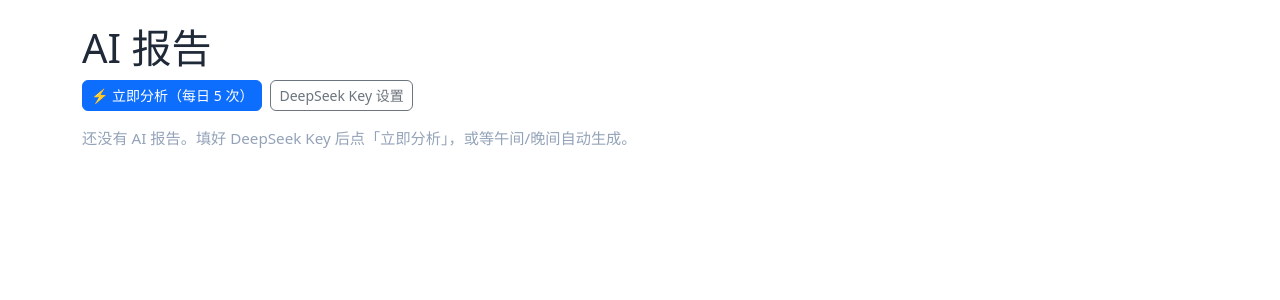
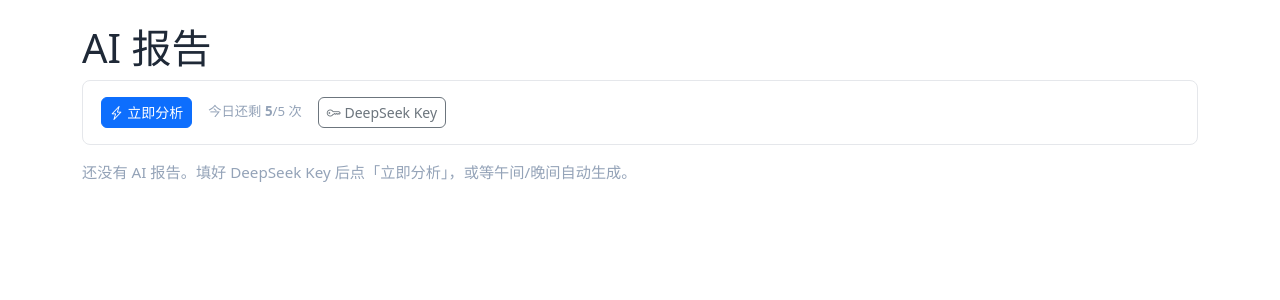
Before and after one commit to hejinlin0824/fund.whatsyourname.top, a Django app: page /aiagent/ in a window 1280 px wide. Shown: the part 56-356 px from the top of the page. Run offline with Django 5.2, Linux system fonts and the light colour scheme; the visitor is signed in with stand-in values (Sample User, id 1); data that the repository does not hold is empty.

Commit message:
feat(aiagent): on-demand quota display + loading feedback + report delete

```diff
--- a/aiagent/urls.py
+++ b/aiagent/urls.py
@@ -6,5 +6,6 @@ urlpatterns = [
     path("", views.report_list, name="report-list"),
     path("key/", views.key_settings, name="key-settings"),
     path("on-demand/", views.on_demand, name="on-demand"),
+    path("<int:pk>/delete/", views.report_delete, name="report-delete"),
     path("<int:pk>/", views.report_detail, name="report-detail"),
 ]
--- a/aiagent/views.py
+++ b/aiagent/views.py
@@ -14,7 +14,19 @@ ON_DEMAND_DAILY_LIMIT = 5
 @login_required
 def report_list(request):
     reps = AnalysisReport.objects.filter(user=request.user)
-    return render(request, "aiagent/report_list.html", {"reports": reps})
+    today = timezone.localdate()
+    used = AnalysisReport.objects.filter(user=request.user, type="ondemand", date=today).count()
+    remaining = max(0, ON_DEMAND_DAILY_LIMIT - used)
+    return render(request, "aiagent/report_list.html",
+                  {"reports": reps, "limit": ON_DEMAND_DAILY_LIMIT, "remaining": remaining})
+
+
+@login_required
+@require_POST
+def report_delete(request, pk):
+    rep = get_object_or_404(AnalysisReport, pk=pk, user=request.user)
+    rep.delete()
+    return redirect("aiagent:report-list")
 
 
 @login_required
--- a/templates/aiagent/report_list.html
+++ b/templates/aiagent/report_list.html
@@ -1,11 +1,19 @@
 {% extends "base.html" %}
 {% block content %}
 <h1>AI 报告</h1>
-<div class="d-flex flex-wrap gap-2 mb-3">
-  <form method="post" action="{% url 'aiagent:on-demand' %}">{% csrf_token %}
-    <button type="submit" class="btn btn-primary btn-sm">⚡ 立即分析（每日 5 次）</button>
-  </form>
-  <a class="btn btn-outline-secondary btn-sm" href="{% url 'aiagent:key-settings' %}">DeepSeek Key 设置</a>
+<div class="panel mb-3">
+  <div class="d-flex flex-wrap align-items-center gap-3">
+    <form id="ondemand-form" method="post" action="{% url 'aiagent:on-demand' %}">{% csrf_token %}
+      <button id="ondemand-btn" type="submit" class="btn btn-primary btn-sm"
+              {% if remaining == 0 %}disabled{% endif %}>
+        <i class="bi bi-lightning-charge"></i> 立即分析
+      </button>
+    </form>
+    <span class="muted small">今日还剩 <strong>{{ remaining }}</strong>/{{ limit }} 次</span>
+    <a class="btn btn-outline-secondary btn-sm" href="{% url 'aiagent:key-settings' %}">
+      <i class="bi bi-key"></i> DeepSeek Key
+    </a>
+  </div>
 </div>
 {% if reports %}
 <ul class="list-group">
@@ -18,4 +26,16 @@
 {% else %}
 <p class="muted">还没有 AI 报告。填好 DeepSeek Key 后点「立即分析」，或等午间/晚间自动生成。</p>
 {% endif %}
+
+<script>
+(function () {
+  var f = document.getElementById('ondemand-form');
+  if (!f) return;
+  f.addEventListener('submit', function () {
+    var b = document.getElementById('ondemand-btn');
+    b.disabled = true;
+    b.innerHTML = '<span class="spinner-border spinner-border-sm"></span> AI 分析生成中…（约 10–30 秒）';
+  });
+})();
+</script>
 {% endblock %}
```
Also changed, not shown: aiagent/tests/test_views.py (+16 -1 lines), templates/aiagent/report_detail.html (+11 -4 lines).
